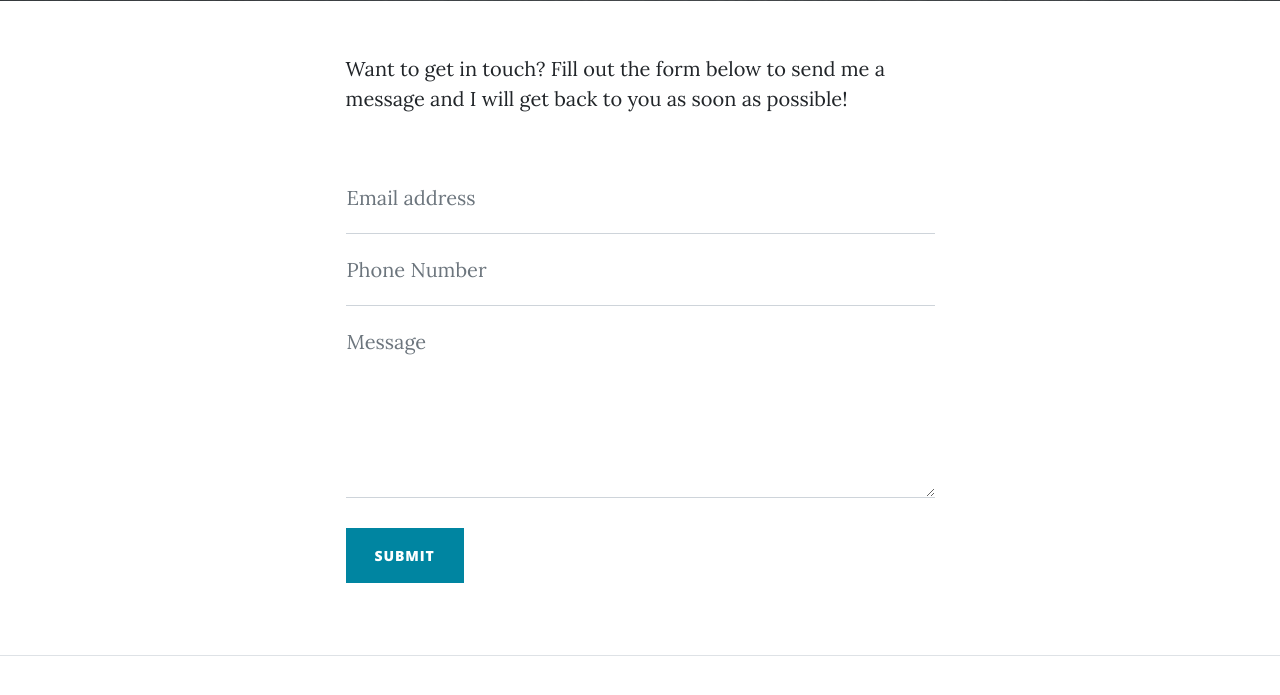
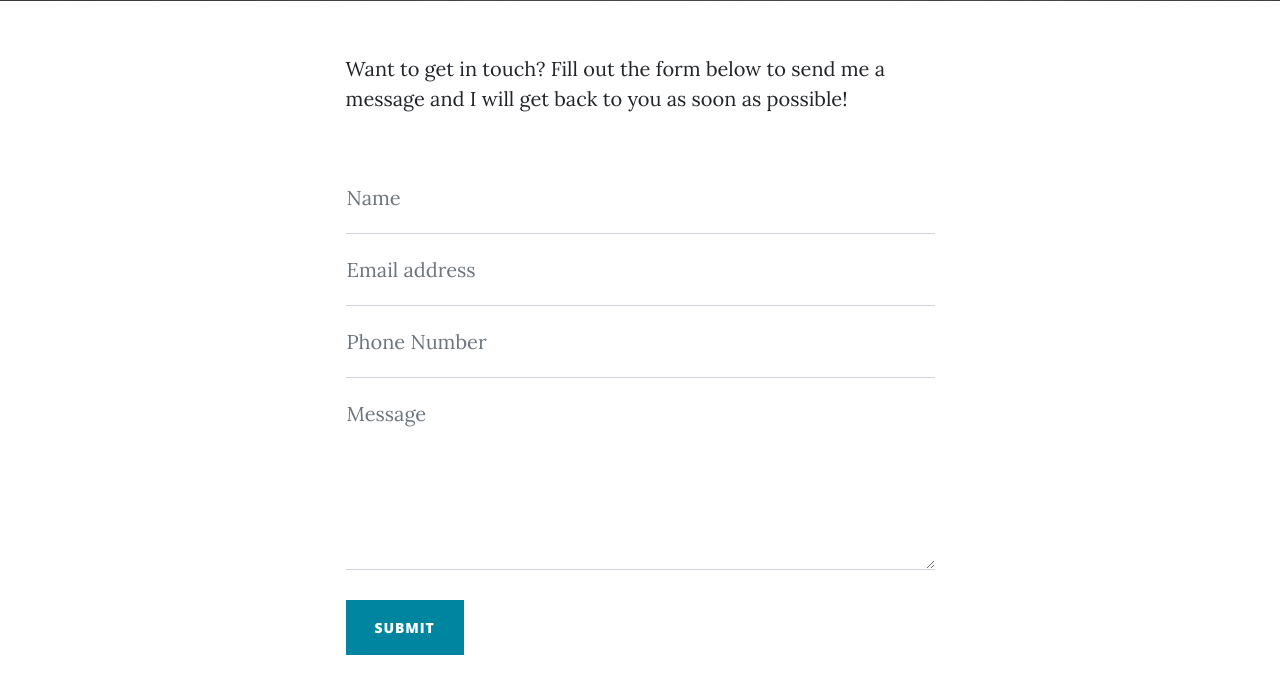
Before and after one commit to Zubair-Ahmed1258/blog-website, a Flask app: page /contact in a window 1280 px wide. Shown: the part 531-1226 px from the top of the page. Run offline with Flask 2, Linux system fonts and the light colour scheme; some libraries are stand-ins or nearby versions.

Commit message:
initial commit

```diff
--- a/templates/contact.html
+++ b/templates/contact.html
@@ -32,6 +32,7 @@
                             <!-- to get an API token!-->
                             <form action="https://formsubmit.co/f718e44fd6974d157076b1788f45aa42 " method="POST" id="contactForm" data-sb-form-api-token="API_TOKEN">
                                 <div class="form-floating">
+                                    <input class="form-control" id="name" name="name" type="text" placeholder="Enter your name..." data-sb-validations="required" />
                                     <label for="name">Name</label>
                                     <div class="invalid-feedback" data-sb-feedback="name:required">A name is required.</div>
                                 </div>
```
